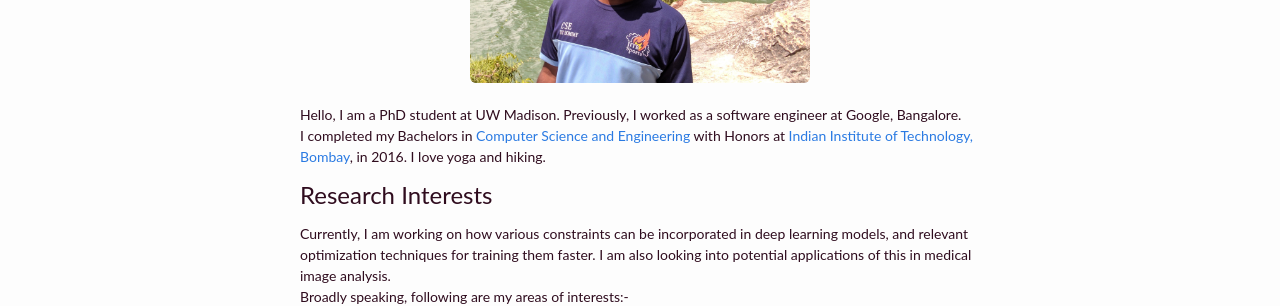
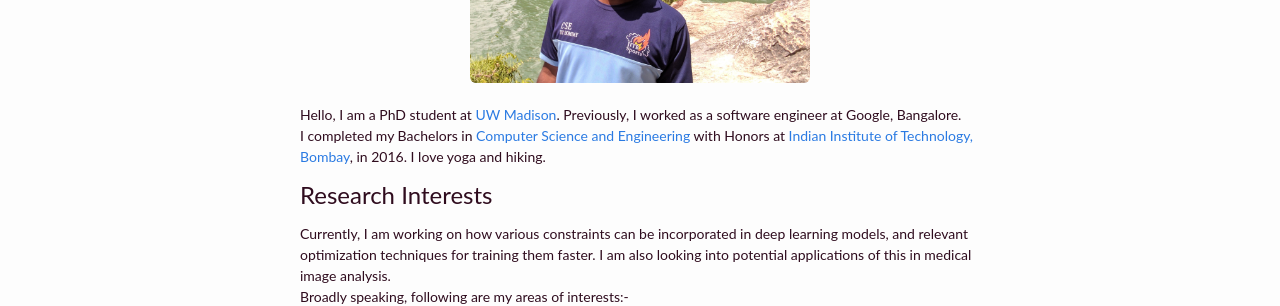
Before and after one commit to adityakumarakash/adityakumarakash.github.io, a Jekyll site: the page built from index.html, in a window 1280 px wide. Shown: the part 269-575 px from the top of the page. Built offline with Jekyll 4.4.1, drawn with Linux system fonts in a browser that asks for light colours.

Commit message:
Update index.html

```diff
--- a/index.html
+++ b/index.html
@@ -6,7 +6,7 @@ layout: default
                 <img src="/img/Aditya6.jpg" alt="Aditya" class="img-responsive img-rounded" style="width:50%">
         </div>
         <br>
-        <p class="Describe">Hello, I am a PhD student at UW Madison. Previously, I worked as a software engineer at Google, Bangalore.
+        <p class="Describe">Hello, I am a PhD student at <a href="https://www.cs.wisc.edu/">UW Madison</a>. Previously, I worked as a software engineer at Google, Bangalore.
                 <br>
         I completed my Bachelors in <a href= "https://www.cse.iitb.ac.in/">Computer Science and Engineering</a> with Honors at <a href = "http://iitb.ac.in/">Indian Institute of Technology, Bombay</a>, in 2016.
         I love yoga and hiking.
```
